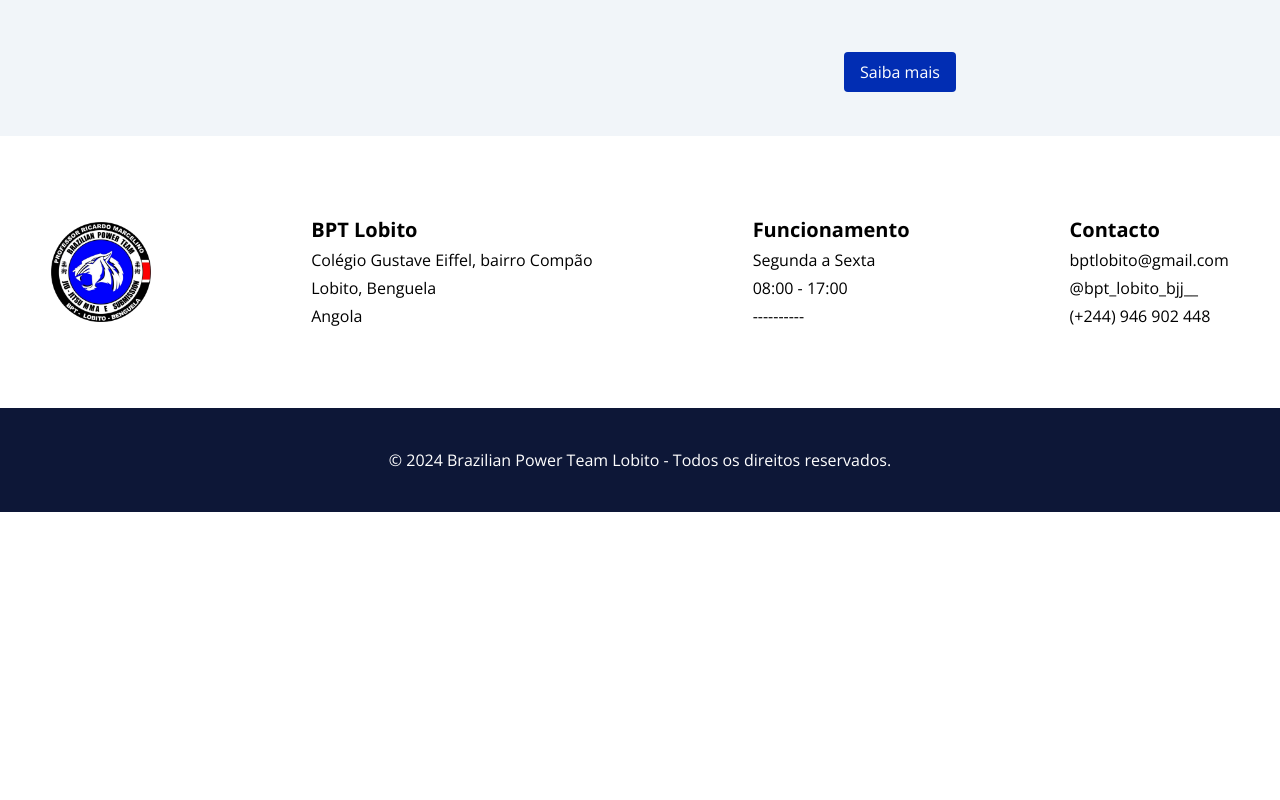
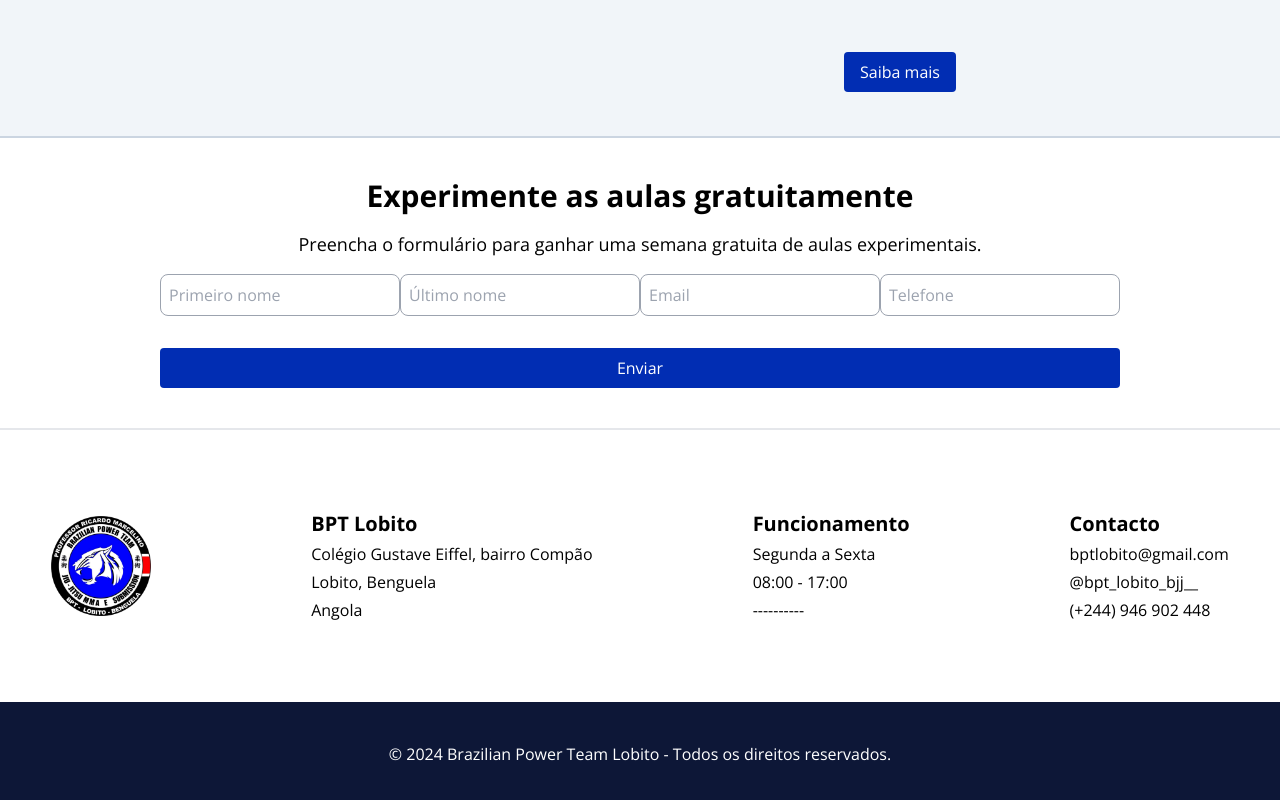
Before and after one commit to Emanuel-Marques/bpt-management-system, a React (Vite) app: page / in a window 1280 px wide. Shown: the part 4466-5266 px from the top of the page. Before the commit the page ends 4978 px from the top, so only its background shows below. Built offline with nearby package versions, Linux system fonts and the light colour scheme.

Commit message:
:recycle: refactor: implementando de cadastro no footer

```diff
--- a/src/components/footer.tsx
+++ b/src/components/footer.tsx
@@ -1,7 +1,9 @@
 import logo from '../assets/Imagem.png'
+import FormTryForFree from './form-try-for-free';
 export default function Footer() {
     return (
         <footer className="">
+            <FormTryForFree />
             <div className="flex items-center justify-center gap-40 py-20">
                 <img src={logo} alt="logtipo bpt" width={100} />
                 <div className="flex flex-col gap-1">
```
